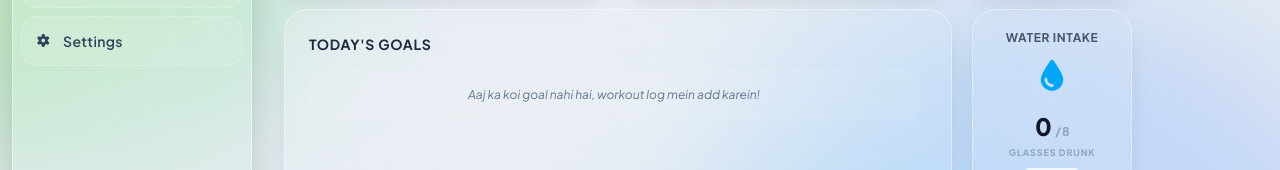
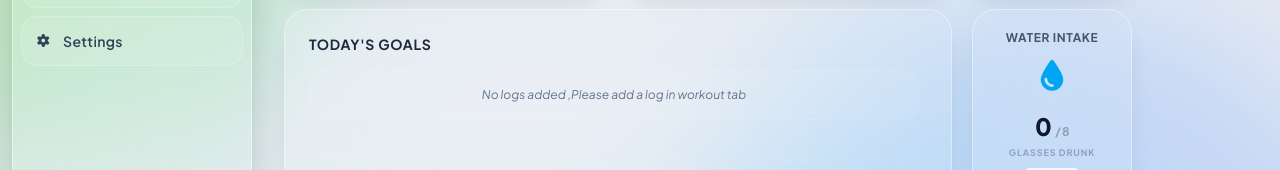
Before and after one commit to ashaanpy-web/Flex-tracker, a React (Vite) app: page / in a window 1280 px wide. Shown: the part 267-437 px from the top of the page. Built offline with nearby package versions, Linux system fonts and the light colour scheme.

Commit message:
fixed typography

```diff
--- a/src/App.jsx
+++ b/src/App.jsx
@@ -7,7 +7,7 @@ export default function App() {
 
   // 💾 LOCAL STORAGE SE INITIAL DATA LOAD KARNA
   const [profileName, setProfileName] = useState(() => {
-    return localStorage.getItem("flex_profileName") || "Ashaan";
+    return localStorage.getItem("flex_profileName") || "User";
   });
 
   const [currentCalorie, setCalorie] = useState(() => {
@@ -377,7 +377,7 @@ export default function App() {
                     <div className="flex-1 overflow-y-auto pr-2 min-h-0 costum-scrollbar flex flex-col gap-3">
                       {workoutList.length === 0 ? (
                         <p className="text-slate-500 text-xs font-medium italic p-4 text-center bg-white/5 rounded-2xl border border-white/10">
-                          Aaj ka koi goal nahi hai, workout log mein add karein!
+                          No logs added ,Please add a log in workout tab
                         </p>
                       ) : (
                         workoutList.map((workout) => (
```
